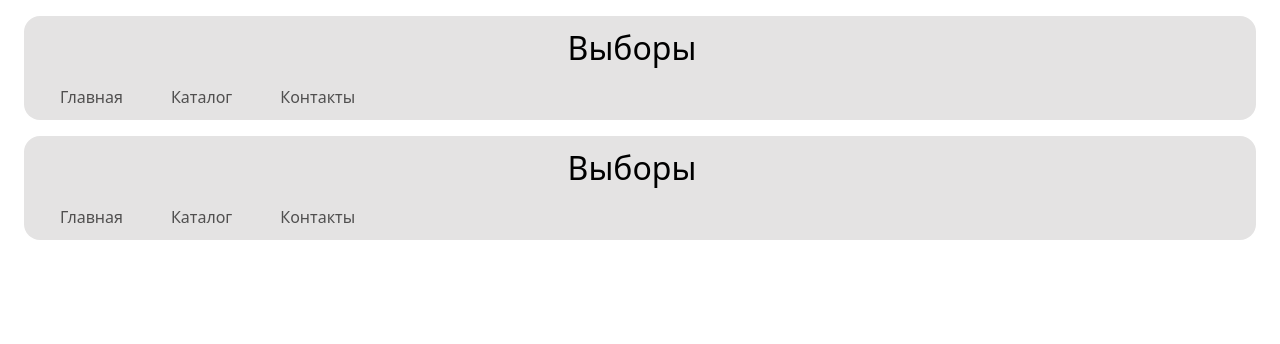
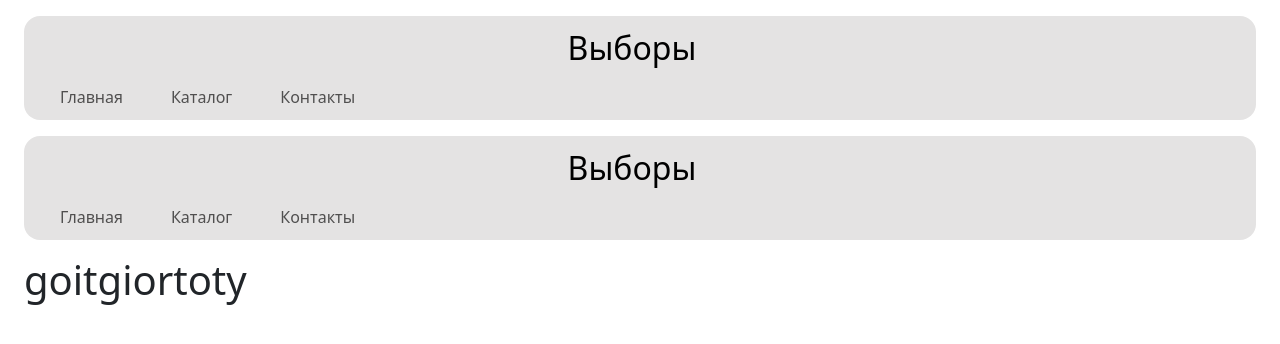
Before and after one commit to antony-vipplatonov/bmstu-frontending, a React (Vite) app: page / in a window 1280 px wide. Shown: the top 344 px of the page. Built offline with nearby package versions, Linux system fonts and the light colour scheme.

Commit message:
hhneymrdt

```diff
--- a/src/App.tsx
+++ b/src/App.tsx
@@ -14,6 +14,7 @@ const App: React.FC = () => {
             <Routes>
                 <Route path="/vybory/" element={<VoteList/>}/>
                 <Route path="/vybory/:id" element={<VotingPage/>}/>
+                <Route path="/" element={<h1>goitgiortoty</h1>}/>
             </Routes>
         </HashRouter>
 
```
Also changed, not shown: 1 other file (tests, documents, lock files or other folders).
